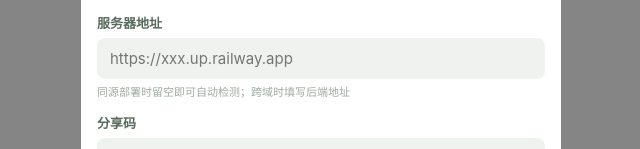
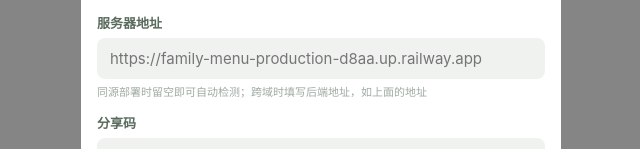
Before and after one commit to MoshiqiCrispo/family-menu, a website: page index.html in a window 1280 px wide. Both pictures are taken after a click on the button "⚙️". Shown: the part 515-664 px from the top of the page, without its empty margins (319-959 px from the left). Drawn offline with Linux system fonts and the light colour scheme; no server answers.

Commit message:
添加CORS支持 + 设置面板提示Railway地址

```diff
--- a/index.html
+++ b/index.html
@@ -157,8 +157,8 @@
 
     <div class="form-group">
       <label class="form-label">服务器地址</label>
-      <input class="form-input" id="settings-api" type="url" placeholder="https://xxx.up.railway.app" autocomplete="off">
-      <div style="font-size:11px;color:#9eaaa0;margin-top:4px">同源部署时留空即可自动检测；跨域时填写后端地址</div>
+      <input class="form-input" id="settings-api" type="url" placeholder="https://family-menu-production-d8aa.up.railway.app" autocomplete="off">
+      <div style="font-size:11px;color:#9eaaa0;margin-top:4px">同源部署时留空即可自动检测；跨域时填写后端地址，如上面的地址</div>
     </div>
 
     <div class="form-group">
```
Also changed, not shown: server.js (+9 -0 lines).
